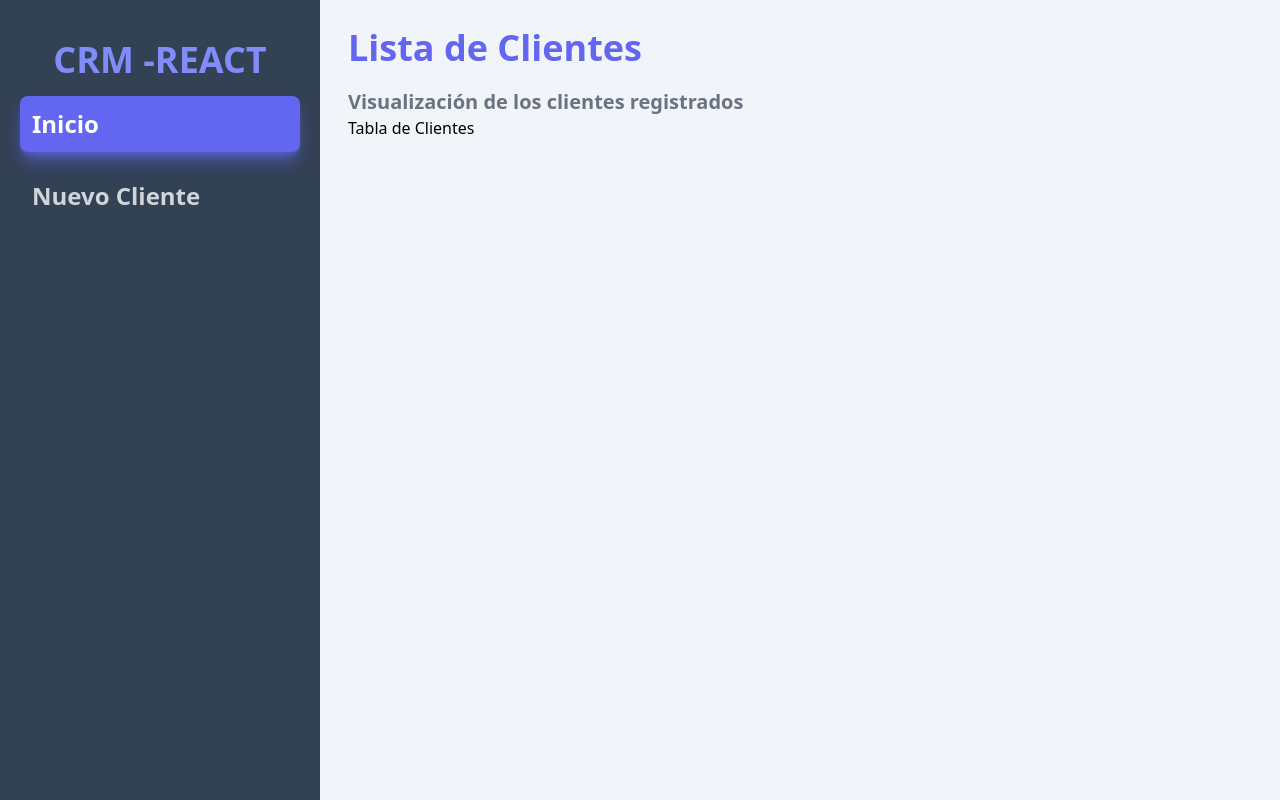
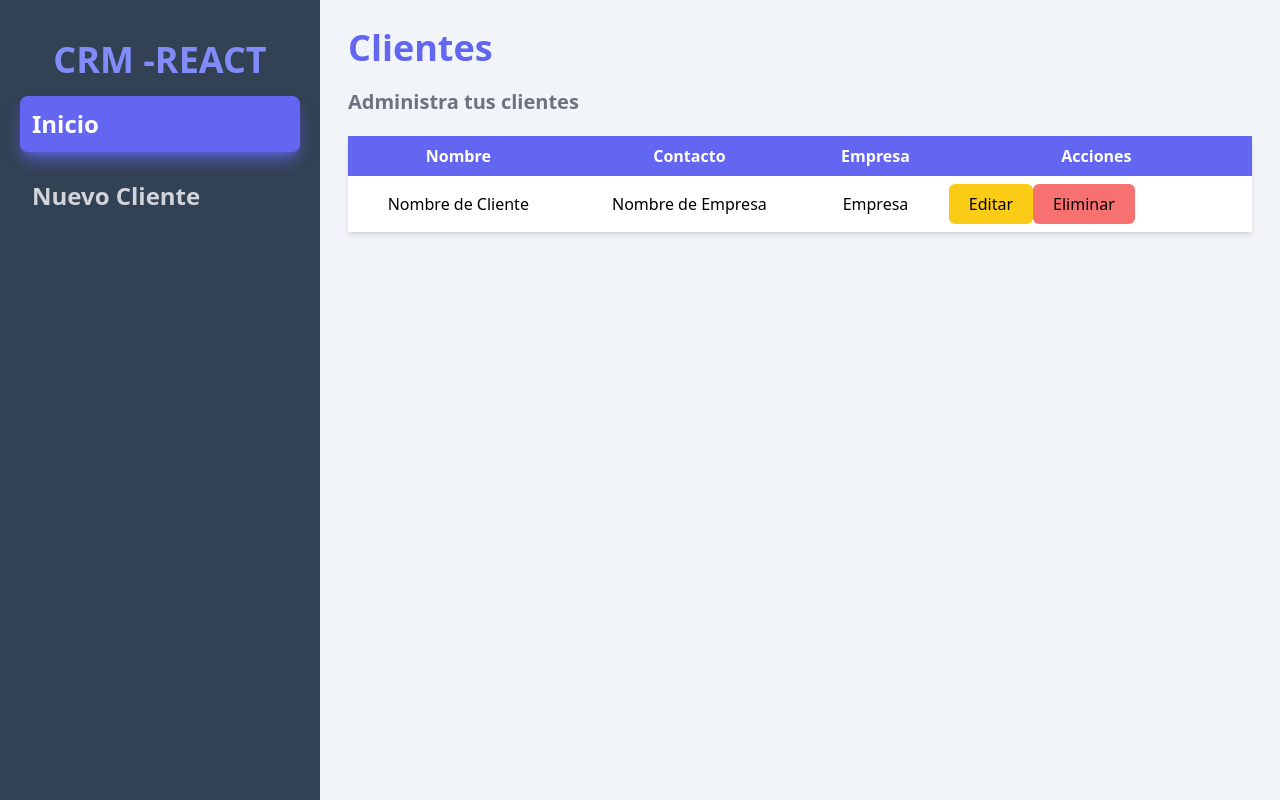
Before and after one commit to Jilverdelacruz/crm-react, a React (Vite) app: page /clientes in a window 1280 px wide. Built offline with nearby package versions, Linux system fonts and the light colour scheme; data requests are answered from the project's data file.

Commit message:
Vista de lista clientes

```diff
--- a/src/componentes/ListaClientes.JSX
+++ b/src/componentes/ListaClientes.JSX
@@ -3,7 +3,27 @@
 const ListaClientes = () => {
 
     return (
-        <p>Tabla de Clientes</p>
+            <table className="w-full table-auto mt-5 shadow-md bg-white text-center">
+                <thead className='bg-indigo-500 text-white'>
+                    <tr>
+                        <th className="p-2">Nombre</th>
+                        <th className="p-2">Contacto</th>
+                        <th className="p-2">Empresa</th>
+                        <th className="p-2">Acciones</th>
+                    </tr>
+                </thead>
+                <tbody>
+                    <tr>
+                        <td>Nombre de Cliente</td>
+                        <td>Nombre de Empresa</td>
+                        <td>Empresa</td>
+                        <td className="p-2 flex flex-rpw">
+                            <button className="bg-yellow-400 p-2 px-5 rounded-md hover:shadow-lg hover:shadow-yellow-300/70">Editar</button>
+                            <button className="bg-red-400 p-2 px-5 rounded-md hover:shadow-lg hover:shadow-red-300/70">Eliminar</button>
+                        </td>
+                    </tr>
+                </tbody>
+            </table>
 
     )
 }
--- a/src/paginas/Inicio.jsx
+++ b/src/paginas/Inicio.jsx
@@ -3,7 +3,7 @@ import ListaClientes from "../componentes/ListaClientes"
 import {useState,useEffect} from 'react'
 const Inicio = () =>{
 
-    const [clientes, SetClientes] = useState([])
+    const [clientes, setClientes] = useState([])
 
     useEffect( ()=>{
         const cargarClientes =(async ()=>{
@@ -11,7 +11,7 @@ const Inicio = () =>{
             const url = 'http://localhost:4000/clientes'
             const respuesta = await fetch(url)
             const resultado = await respuesta.json()
-            SetClientes(resultado)
+            setClientes(resultado)
             } catch (error) {
                 console.log(error)
             }
@@ -21,8 +21,8 @@ const Inicio = () =>{
     }, [])
     return (
         <div>
-             <h1 className="font-bold text-4xl text-indigo-500">Lista de Clientes</h1>
-            <p className="text-xl mt-5 font-semibold text-gray-500">Visualización de los clientes registrados</p>
+             <h1 className="font-bold text-4xl text-indigo-500">Clientes</h1>
+            <p className="text-xl mt-5 font-semibold text-gray-500">Administra tus clientes</p>
             < ListaClientes />
 
         </div>
```
